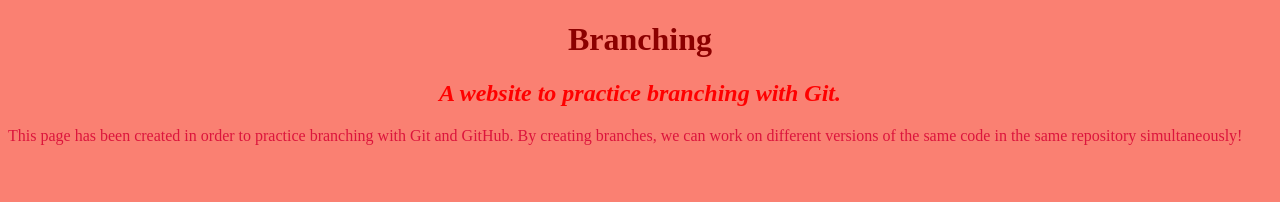
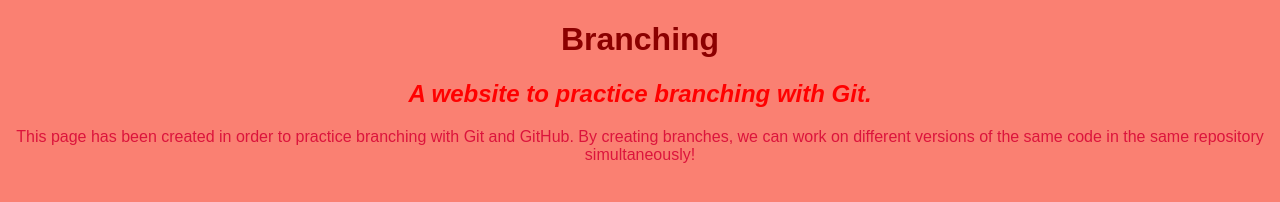
Before and after one commit to planeswalker1/branching, a plain HTML site: page index.html in a window 1280 px wide. Drawn offline with Linux system fonts and the light colour scheme.

Commit message:
Make all font sans-serif style.

```diff
--- a/css/styles.css
+++ b/css/styles.css
@@ -1,16 +1,16 @@
 body {
   background-color: salmon;
+  font-family: sans-serif;
+  text-align: center;
 }
 
 h1 {
   color: darkred;
-  text-align: center;
 }
 
 h2 {
   color: red;
   font-style: italic;
-  text-align: center;
 }
 
 p {
```
